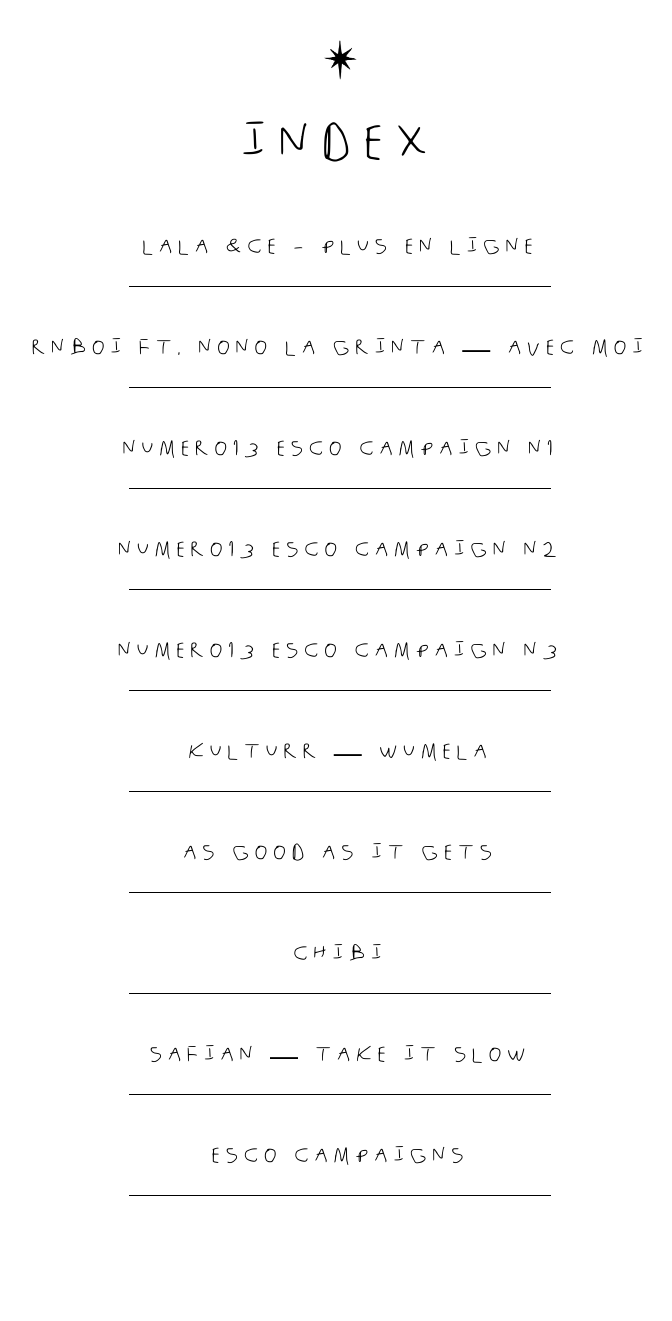
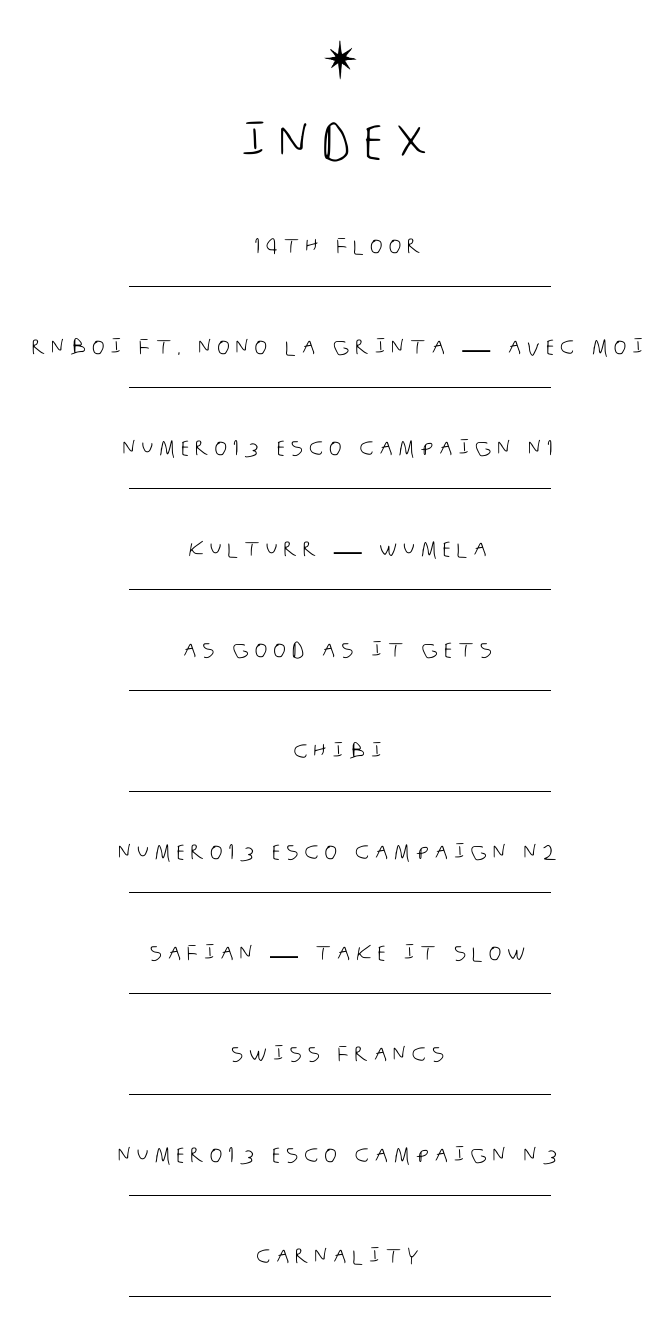
Before and after one commit to martinguilloux/my-portfolio, a Next.js app: page /works in a window 1280 px wide. Shown: the whole page, without its empty margins (300-972 px from the left). Before the commit the page ends 1220 px from the top, so only its background shows below. Built offline with nearby package versions, Linux system fonts and the light colour scheme.

Commit message:
Update works page

```diff
--- a/app/works/page.tsx
+++ b/app/works/page.tsx
@@ -11,16 +11,17 @@
 });
 
 const projects = [
-  { title: "LALA &CE - PLUS EN LIGNE", href: "/project-8" },
+  { title: "14TH FLOOR", href: "/project-13" },
   { title: "RNBOI FT. NONO LA GRINTA — AVEC MOI", href: "/project-7" },
   { title: "NUMERO13 ESCO CAMPAIGN N1", href: "/project-4" },
-  { title: "NUMERO13 ESCO CAMPAIGN N2", href: "/project-10" },
-  { title: "NUMERO13 ESCO CAMPAIGN N3", href: "/project-11" },
   { title: "KULTURR — WUMELA", href: "/project-1" },
   { title: "AS GOOD AS IT GETS", href: "/project-3" },
   { title: "CHIBI", href: "/project-6" },
+  { title: "NUMERO13 ESCO CAMPAIGN N2", href: "/project-10" },
   { title: "SAFIAN — TAKE IT SLOW", href: "/project-2" },
-  { title: "ESCO CAMPAIGNS", href: "/project-4" },
+  { title: "SWISS FRANCS", href: "/project-9" },
+  { title: "NUMERO13 ESCO CAMPAIGN N3", href: "/project-11" },
+  { title: "CARNALITY", href: "/project-12" },
 ];
 
 export default function IndexPage() {
```
